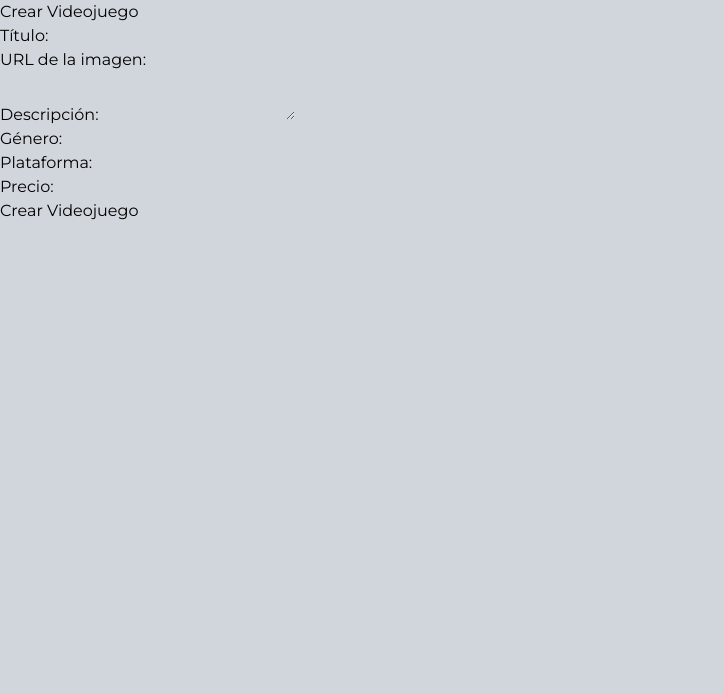
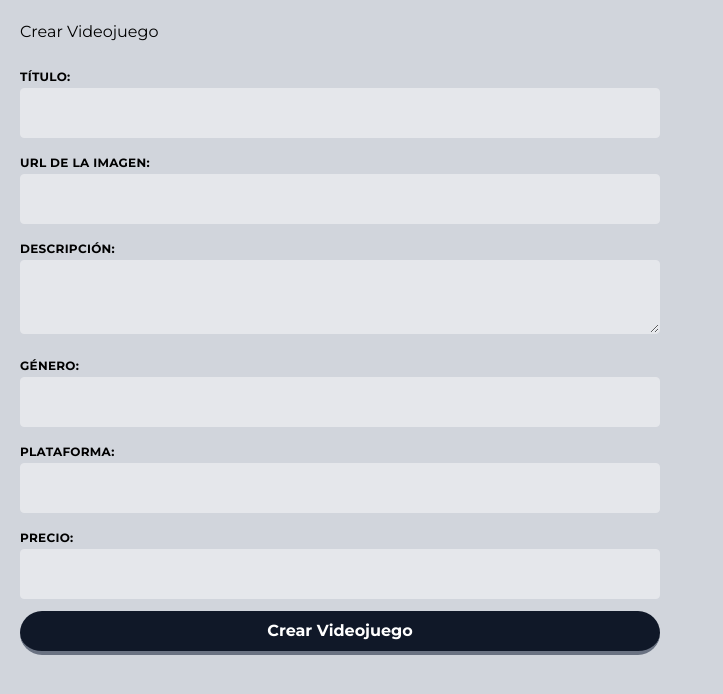
Before and after one commit to miguelriverasarmiento/videogames-page, a React (Vite) app in the folder frontend/: page /create in a window 1280 px wide. Shown: the top 694 px of the page, without its empty margins (0-723 px from the left). Built offline with nearby package versions, Linux system fonts and the light colour scheme.

Commit message:
Agrego formularios estilizados y paginacion en el frontend

```diff
--- /dev/null
+++ b/frontend/src/components/Pagination.tsx
@@ -0,0 +1,36 @@
+interface Props {
+    currentPage: number;
+    totalPages: number;
+    onPageChange: (page: number) => void;
+}
+
+const Pagination = ({ currentPage, totalPages, onPageChange }: Props) => {
+
+    const handlePrevious = () => {
+        if (currentPage > 1) onPageChange(currentPage - 1);
+    };
+
+    const handleNext = () => {
+        if (currentPage < totalPages) onPageChange(currentPage + 1);
+    };
+
+     // Generar array de números de página: [1, 2, 3, ..., totalPages]
+    const pages: number[] = [];
+    for (let i = 1; i <= totalPages; i++) {
+        pages.push(i)
+    }
+
+  return (
+    <div className="flex gap-2 items-center">
+        <button className="rounded-md border border-slate-300 py-2 px-3 text-center text-sm transition-all shadow-sm hover:shadow-lg text-slate-600 hover:text-white hover:bg-slate-800 hover:border-slate-800 focus:text-white focus:bg-slate-800 focus:border-slate-800 active:border-slate-800 active:text-white active:bg-slate-800 disabled:pointer-events-none disabled:opacity-50 disabled:shadow-none ml-2" onClick={handlePrevious} disabled={currentPage === 1}>Anterior</button>
+        {pages.map(page => (
+            <button className="min-w-9 rounded-md bg-slate-800 py-2 px-3 border border-transparent text-center text-sm text-white transition-all shadow-md hover:shadow-lg focus:bg-slate-700 focus:shadow-none active:bg-slate-700 hover:bg-slate-700 active:shadow-none disabled:pointer-events-none disabled:opacity-50 disabled:shadow-none ml-2" key={page} onClick={() => onPageChange(page)} disabled={page === currentPage}>
+                {page}
+            </button>
+        ))}
+        <button className="min-w-9 rounded-md border border-slate-300 py-2 px-3 text-center text-sm transition-all shadow-sm hover:shadow-lg text-slate-600 hover:text-white hover:bg-slate-800 hover:border-slate-800 focus:text-white focus:bg-slate-800 focus:border-slate-800 active:border-slate-800 active:text-white active:bg-slate-800 disabled:pointer-events-none disabled:opacity-50 disabled:shadow-none ml-2" onClick={handleNext} disabled={currentPage === totalPages}>Siguiente</button>
+    </div>
+  )
+}
+
+export default Pagination
--- a/frontend/src/components/VideogameForm.tsx
+++ b/frontend/src/components/VideogameForm.tsx
@@ -36,39 +36,41 @@ const VideogameForm = () => {
 
     const handleChange = (event: React.ChangeEvent<HTMLInputElement | HTMLTextAreaElement>) => {
         const { name, value } = event.target
-        setForm(prev => ({ ...prev, [name]: value}));// El spread operator ...prev copea todo lo de prev y luego se sobreescribe el campo que se esta editando con name y value que deposita en name
+        setForm(prev => ({ ...prev, [name]: value}));//El spread operator ...prev copea todo lo de prev y luego se sobreescribe el campo que se esta editando con name y value que deposita en name
     };
 
   return (
+    <div className="ml-5 mt-5 pb-5 md:w-1/2 mb-6 md:mb-0">
         <form onSubmit={handleSubmit}>
             <div>
-            <label htmlFor="title">Título:</label>
-            <input type="text" id="title" name="titulo" value={form.titulo} onChange={handleChange} />
+                <label className="uppercase tracking-wide text-black text-xs font-bold mb-2" htmlFor="title">Título:</label>
+                <input className="w-full bg-gray-200 text-black border border-gray-200 rounded py-3 px-4 mb-3" type="text" id="title" name="titulo" value={form.titulo} onChange={handleChange} />
             </div>
             <div>
-            <label htmlFor="image">URL de la imagen:</label>
-            <input type="text" id="image" name="imagen" value={form.imagen} onChange={handleChange} />
+                <label className="uppercase tracking-wide text-black text-xs font-bold mb-2" htmlFor="image">URL de la imagen:</label>
+                <input className="w-full bg-gray-200 text-black border border-gray-200 rounded py-3 px-4 mb-3" type="text" id="image" name="imagen" value={form.imagen} onChange={handleChange} />
             </div>
             <div>
-            <label htmlFor="description">Descripción:</label>
-            <textarea id="description" name="descripcion" value={form.descripcion} onChange={handleChange} />
+                <label className="uppercase tracking-wide text-black text-xs font-bold mb-2" htmlFor="description">Descripción:</label>
+                <textarea className="w-full bg-gray-200 text-black border border-gray-200 rounded py-3 px-4 mb-3" id="description" name="descripcion" value={form.descripcion} onChange={handleChange} />
             </div>
             <div>
-            <label htmlFor="genre">Género:</label>
-            <input type="text" id="genre" name="genero" value={form.genero} onChange={handleChange} />
+                <label className="uppercase tracking-wide text-black text-xs font-bold mb-2" htmlFor="genre">Género:</label>
+                <input className="w-full bg-gray-200 text-black border border-gray-200 rounded py-3 px-4 mb-3" type="text" id="genre" name="genero" value={form.genero} onChange={handleChange} />
             </div>
             <div>
-            <label htmlFor="plataform">Plataforma:</label>
-            <input type="text" id="plataform" name="plataforma" value={form.plataforma} onChange={handleChange} />
+                <label className="uppercase tracking-wide text-black text-xs font-bold mb-2" htmlFor="plataform">Plataforma:</label>
+                <input className="w-full bg-gray-200 text-black border border-gray-200 rounded py-3 px-4 mb-3" type="text" id="plataform" name="plataforma" value={form.plataforma} onChange={handleChange} />
             </div>
             <div>
-            <label htmlFor="price">Precio:</label>
-            <input type="number" id="price" name="precio" value={form.precio} onChange={handleChange} />
+                <label className="uppercase tracking-wide text-black text-xs font-bold mb-2" htmlFor="price">Precio:</label>
+                <input className="w-full bg-gray-200 text-black border border-gray-200 rounded py-3 px-4 mb-3" type="number" id="price" name="precio" value={form.precio} onChange={handleChange} />
             </div>
             <div>
-            <button type="submit">Crear Videojuego</button>
+                <button className="md:w-full bg-gray-900 text-white font-bold py-2 px-4 border-b-4 hover:border-b-2 border-gray-500 hover:border-gray-100 rounded-full cursor-pointer" type="submit">Crear Videojuego</button>
             </div>
         </form>
+    </div>
   )
 }
 
--- a/frontend/src/components/VideogameList.tsx
+++ b/frontend/src/components/VideogameList.tsx
@@ -2,12 +2,20 @@ import type { Videogame } from "../types/videogame";
 import VideogameCard from "./VideogameCard";
 import { getVideogames } from "../api/videogameApi";
 import { useEffect, useState } from "react";
+import Pagination from "./Pagination";
 
 const VideogameList = ({ searchQuery }: { searchQuery: string}) => {
 
     const [videogames, setVideogames] = useState<Videogame[]>([]);
     const [loading, setLoading] = useState(true)
     const [error, setError] = useState<string | null>(null);
+    const [currentPage, setCurrentPage] = useState(1);
+    const itemsPerPage = 8;
+
+    // Volver a página 1 cuando cambie la búsqueda
+    useEffect(() => {
+        setCurrentPage(1)
+    }, [searchQuery])
 
     const handleRefresh = () => {
         getVideogames()
@@ -29,14 +37,22 @@ const VideogameList = ({ searchQuery }: { searchQuery: string}) => {
         v.plataforma?.toLowerCase().includes(searchQuery.toLowerCase())
     );
 
+    // Dividir el array filtrado
+    const startIndex = (currentPage - 1) * itemsPerPage;
+    const paginatedVideogames = filteredVideogames.slice(startIndex, startIndex + itemsPerPage);
+    const totalPages = Math.ceil(filteredVideogames.length / itemsPerPage);
+
     if (loading) return <p className="flex justify-center mt-4">Cargando...</p>
     if (error) return <p className="flex justify-center mt-4">Error: {error}</p>
     return (
         <div className="container mx-auto pb-4 mb-10">
             <div className="grid grid-cols-1 md:grid-cols-2 lg:grid-cols-4 gap-4 mt-10 justify-items-center">
-                {filteredVideogames.map(videogame => (
+                {paginatedVideogames.map(videogame => (
                     <VideogameCard key={videogame.id} videogame={videogame} onDelete={handleRefresh} />
                 ))}
+            </div>
+            <div className="flex justify-center mt-8">
+                <Pagination currentPage={currentPage} totalPages={totalPages} onPageChange={setCurrentPage} />
             </div>
         </div>
     )
--- a/frontend/src/pages/CreateVideogame.tsx
+++ b/frontend/src/pages/CreateVideogame.tsx
@@ -3,7 +3,7 @@ import VideogameForm from "../components/VideogameForm"
 const CreateVideogame = () => {
   return (
     <div>
-        <h2>Crear Videojuego</h2>
+        <h2 className="ml-5 mt-5">Crear Videojuego</h2>
         <VideogameForm />
     </div>
   )
--- a/frontend/src/pages/EditVideogame.tsx
+++ b/frontend/src/pages/EditVideogame.tsx
@@ -25,7 +25,7 @@ const EditVideogame = () => {
 
   return (
     <div key={videogame.id}>
-        <h2>Editar Videojuego</h2>
+        <h2 className="ml-5 mt-5">Editar Videojuego</h2>
         <EditVideogameForm videogame={videogame}/>
     </div>
   )
--- a/frontend/src/pages/ViewVideogame.tsx
+++ b/frontend/src/pages/ViewVideogame.tsx
@@ -18,15 +18,15 @@ const ViewVideogame = () => {
           .finally(() => setLoading(false))
     }, [id])
 
-    if (loading) return <p>Cargando...</p>
-    if (error) return <p>Error: {error}</p>
-    if (!videogame) return <p>Videojuego no encontrado</p>
+    if (loading) return <p className="flex justify-center mt-4">Cargando...</p>
+    if (error) return <p className="flex justify-center mt-4">Error: {error}</p>
+    if (!videogame) return <p className="flex justify-center mt-4">Videojuego no encontrado</p>
 
   return (
-    <div>
-        <h2>Detalles de videojuego</h2>
-        {videogame.imagen && <img src={videogame.imagen} alt={videogame.titulo} style={{ width: "200px" }} />}
-        <h3>{videogame.titulo}</h3>
+    <div className="ml-8 mt-8">
+        <h2 className="text-xl">Detalles de videojuego</h2>
+        {videogame.imagen && <img className="mt-5" src={videogame.imagen} alt={videogame.titulo} style={{ width: "200px" }} />}
+        <h3 className="mt-4 font-medium">{videogame.titulo}</h3>
         <p>Género: {videogame.genero}</p>
         <p>Precio: ${videogame.precio.toLocaleString("es-CL")}</p>
         <p>Plataforma: {videogame.plataforma}</p>
```
Also changed, not shown: frontend/src/components/EditVideogameForm.tsx (+15 -13 lines). Lines whose indentation alone changed are shown as unchanged.
